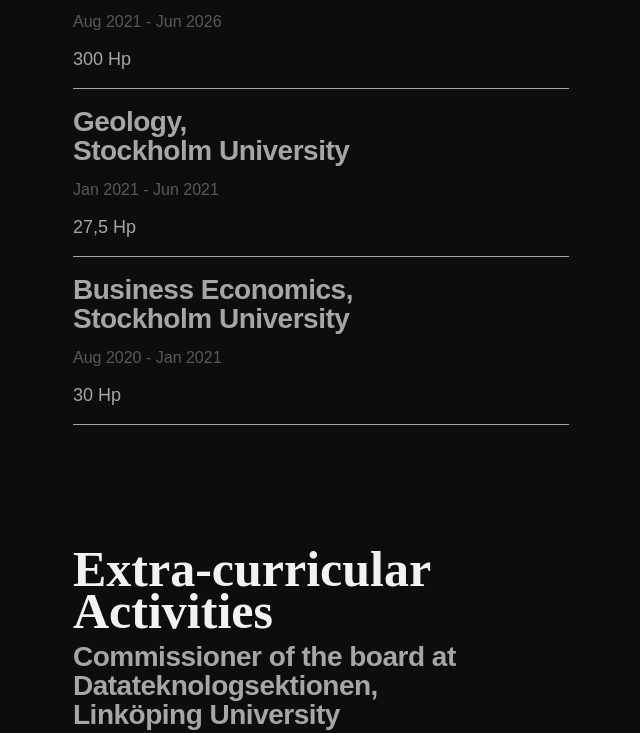
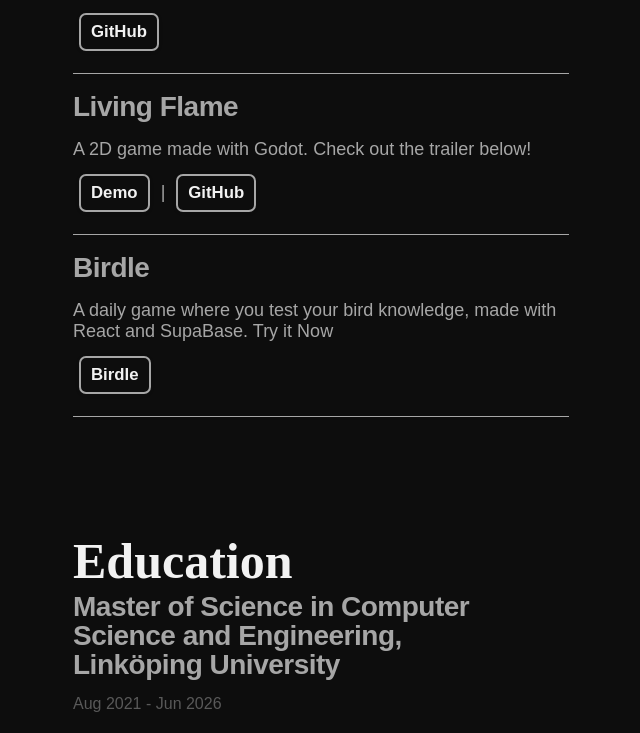
Before and after one commit to channesl/portfolio-website, a website built with Vite: page web-portfolio/index.html in a window 1280 px wide. Shown: the part 967-1700 px from the top of the page, without its empty margins (319-959 px from the left). Built offline with nearby package versions, Linux system fonts and the light colour scheme; a web font is replaced by a local one.

Commit message:
Add project descriptions and enhance button styles in portfolio

```diff
--- a/web-portfolio/index.html
+++ b/web-portfolio/index.html
@@ -30,6 +30,29 @@
       </div>
     </section>
     <section class="info">
+  <div class="info-inner">
+    <h1 class="info-main-h">Projects</h1>
+
+    <h2 class="info-second-h">Portfolio Website</h2>
+    <p class="info-description-p">
+      This website! Built with HTML, CSS, and JavaScript to showcase my work and experience.<br>
+      <a class="project-btn" href="https://github.com/channesl/portfolio-website" target="_blank">GitHub</a>
+    </p>
+
+    <h2 class="info-second-h">Living Flame</h2>
+    <p class="info-description-p">
+      A 2D game made with Godot. Check out the trailer below!<br>
+      <a class="project-btn" href="https://youtu.be/YzKWSo7KDIc" target="_blank">Demo</a> | <a class="project-btn" href="https://github.com/channesl/flame_game" target="_blank">GitHub</a>
+    </p>
+    <h2 class="info-second-h">Birdle</h2>
+    <p class="info-description-p">
+      A daily game where you test your bird knowledge, made with React and SupaBase. Try it Now<br>
+      <a class="project-btn" href="https://birdle.se/" target="_blank">Birdle</a>
+    </p>
+    <!-- Add more projects as needed -->
+  </div>
+</section>
+    <section class="info">
       <div class="info-inner">
         <h1 class="info-main-h">Education</h1>
         <h2 class="info-second-h">Master of Science in Computer Science and Engineering,<br />
@@ -47,7 +70,19 @@
         <p class="info-time-p">Aug 2020 - Jan 2021</p>
         <p class="info-description-p">30 Hp</p>
       </div>
+      <div class="info-inner">
+        <h1 class="info-main-h">Work Experience</h1>
+        <h2 class="info-second-h">Summer intern,<br />
+          Opera, Linköping</h2>
+        <p class="info-time-p">2025</p>
+        <p class="info-description-p">Developed internal developer tools for Opera for Android using Kotlin and Java</p>
+        <h2 class="info-second-h">Intern,<br />
+          StickyBeat, Karlstad</h2>
+        <p class="info-time-p">2016</p>
+        <p class="info-description-p">Got to see how a gaming studio works, and helped develop games in Unity.</p>
 
+
+      </div>
       <div class="info-inner">
         <h1 class="info-main-h">Extra-curricular Activities</h1>
         <h2 class="info-second-h">Commissioner of the board at Datateknologsektionen,<br />
@@ -61,15 +96,10 @@
         <p class="info-description-p">Responsible for all design and prints of the committee. In addition to the post specific responsibilities I was also involved in planning several big events.</p>
       </div>
 
-      <div class="info-inner">
-        <h1 class="info-main-h">Work Experience</h1>
-        <h2 class="info-second-h">Intern,<br />
-          StickyBeat, Karlstad</h2>
-        <p class="info-time-p">2016</p>
-        <p class="info-description-p">Got to see how a gaming studio works, and helped develop games in Unity.</p>
 
-      </div>
     </section>
+
+
 
     <script type="module" src="/main.js"></script>
     <script src="https://unpkg.com/ionicons@4.5.10-0/dist/ionicons.js"></script>
--- a/web-portfolio/style.css
+++ b/web-portfolio/style.css
@@ -143,6 +143,28 @@
   border-bottom: 1px solid var(--secondaryColor);
 }
 
+.project-btn {
+  display: inline-block;
+  font-family: "quasimoda", sans-serif;
+  font-weight: 600;
+  font-size: 0.95rem;
+  color: var(--primaryColor);
+  background: none;
+  border: 2px solid var(--secondaryColor);
+  border-radius: 6px;
+  padding: 6px 8px;
+  margin: 14px 6px 4px 6px;
+  text-decoration: none;
+  transition: background 0.2s, color 0.2s, border 0.2s, box-shadow 0.2s;
+  box-shadow: 0 1px 4px rgba(0,0,0,0.08);
+}
+.project-btn:hover {
+  background: var(--primaryColor);
+  color: var(--thirdColor);
+  border: 2px solid var(--primaryColor);
+  box-shadow: 0 2px 8px rgba(0,0,0,0.15);
+}
+
 @media only screen and (min-width: 820px) {
 
 
@@ -237,6 +259,12 @@
     padding-bottom: 18px;
     border-bottom: 1px solid var(--secondaryColor);
   }
+
+  .project-btn {
+    font-size: 1.05rem;
+    padding: 7px 10px;
+    border-radius: 7px;
+  }
 }
 
 @media only screen and (min-width: 1600px) {
@@ -324,4 +352,11 @@
     padding-bottom: 18px;
     border-bottom: 1px solid var(--secondaryColor);
   }
+
+  .project-btn {
+    font-size: 1.15rem;
+    padding: 8px 12px;
+    border-radius: 8px;
+  }
+
 }
```
